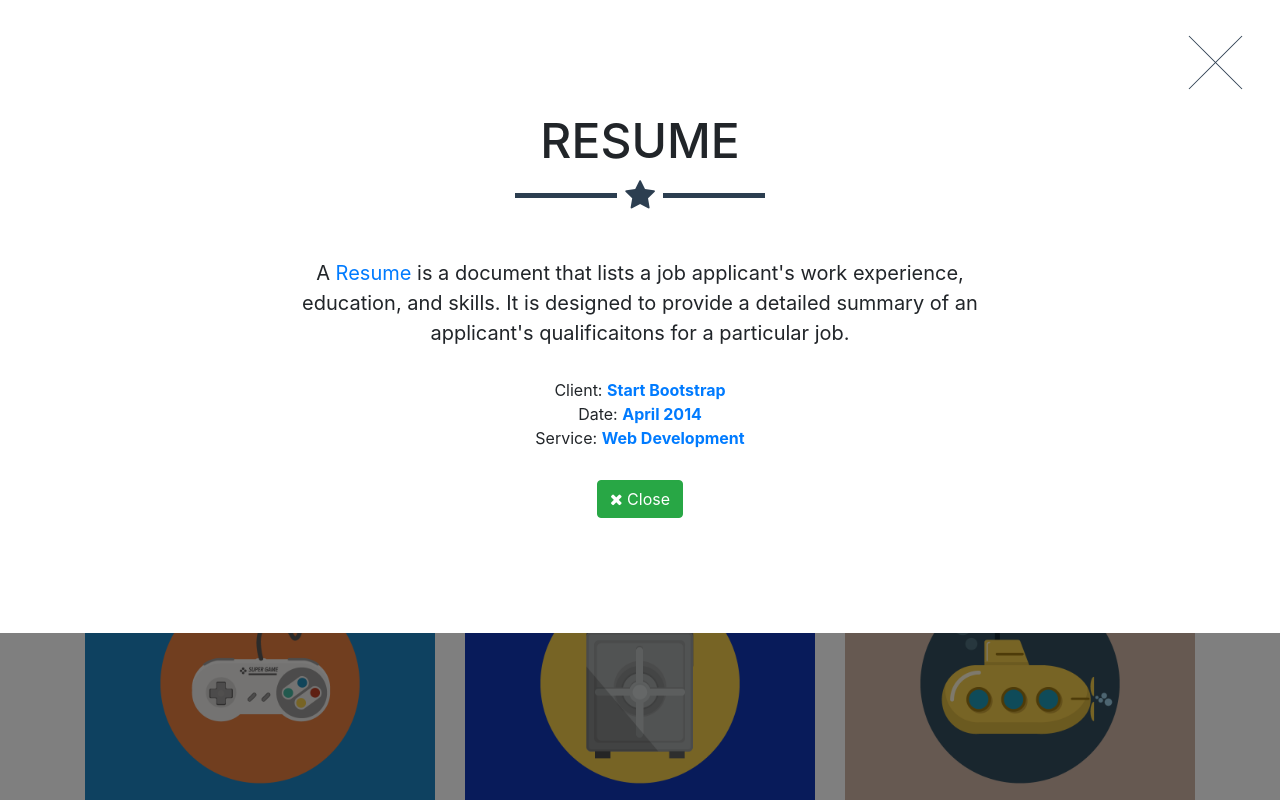
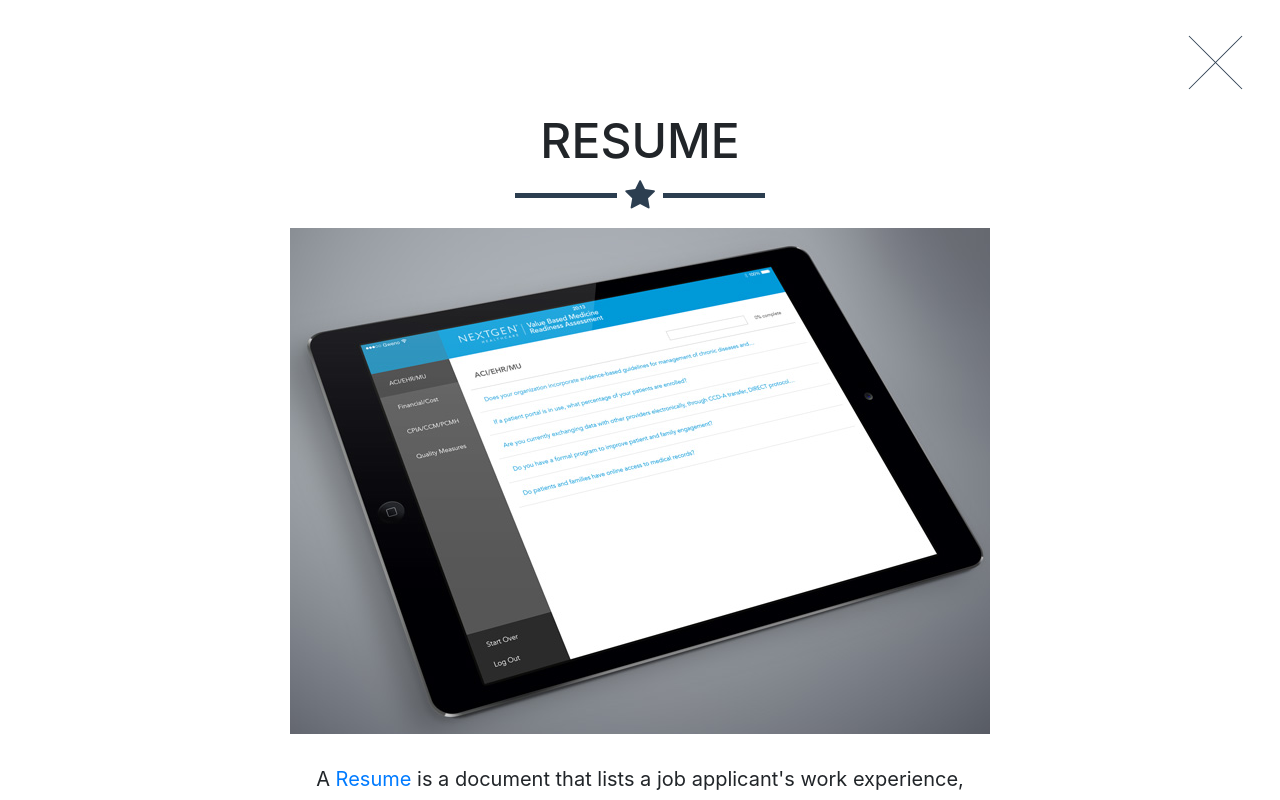
Before and after one commit to AEBG/aebg.github.io, a website with bundled scripts: page index.html in a window 1280 px wide. Both pictures are taken after a click on the link 260 px from the left and 1131 px from the top of the page. Shown: the part 731-1531 px from the top of the page. Built offline with nearby package versions, Linux system fonts and the light colour scheme; a script that the page names is missing; files whose address does not match are found by name.

Commit message:
Upload File

```diff
--- a/index.html
+++ b/index.html
@@ -269,7 +269,7 @@ s.setAttribute('data-timestamp', +new Date());
                 <div class="modal-body">
                   <h2>Resume </h2>
                   <hr class="star-primary">
-                  <img class="img-fluid img-centered" src="img/portfolio/assessment.png" alt="">
+                  <img class="img-fluid img-centered" src="img/portfolio/assessment.jpg" alt="">
                   <p> A
                     <a href="https://aebg.github.io/aebg-.github.io/"> Resume</a> is a document that lists a job applicant's work experience, education, and skills. It is designed to provide a detailed summary of an applicant's qualificaitons for a particular job.</p>
                   <ul class="list-inline item-details">
```
